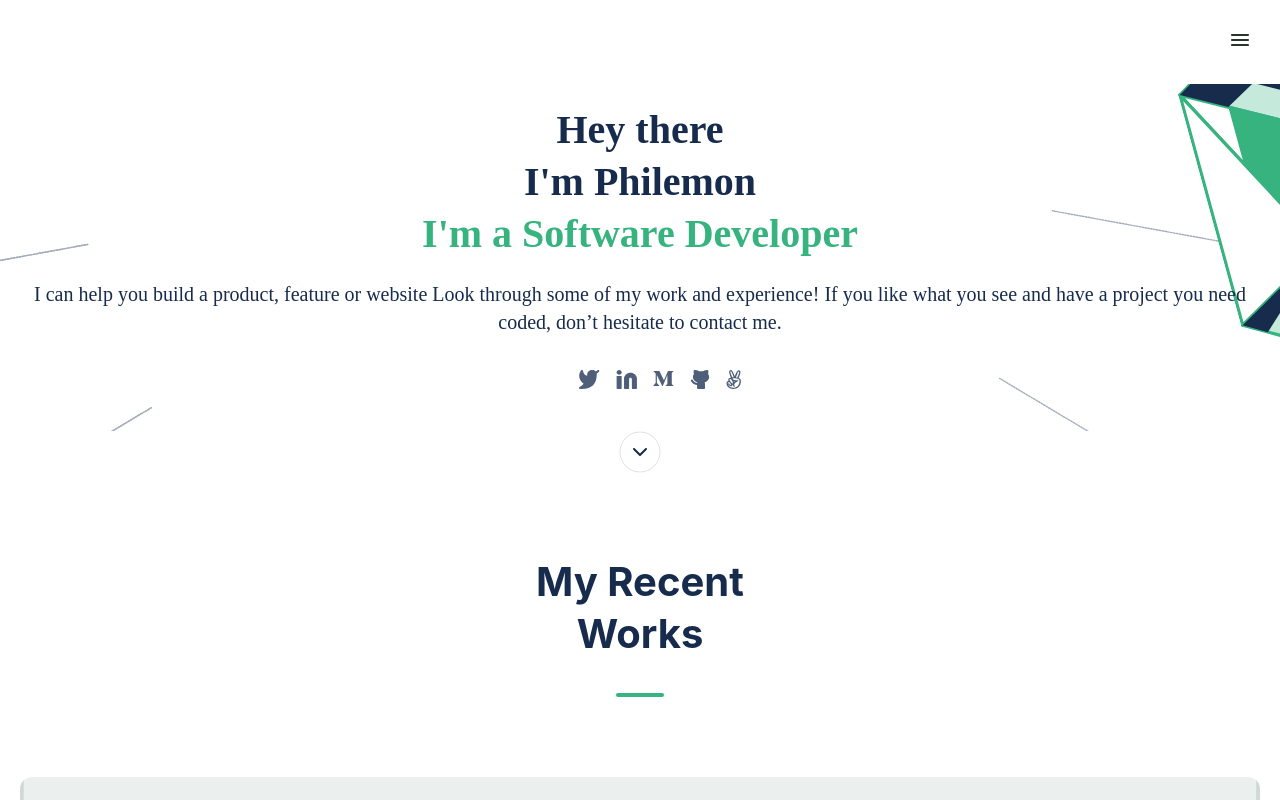
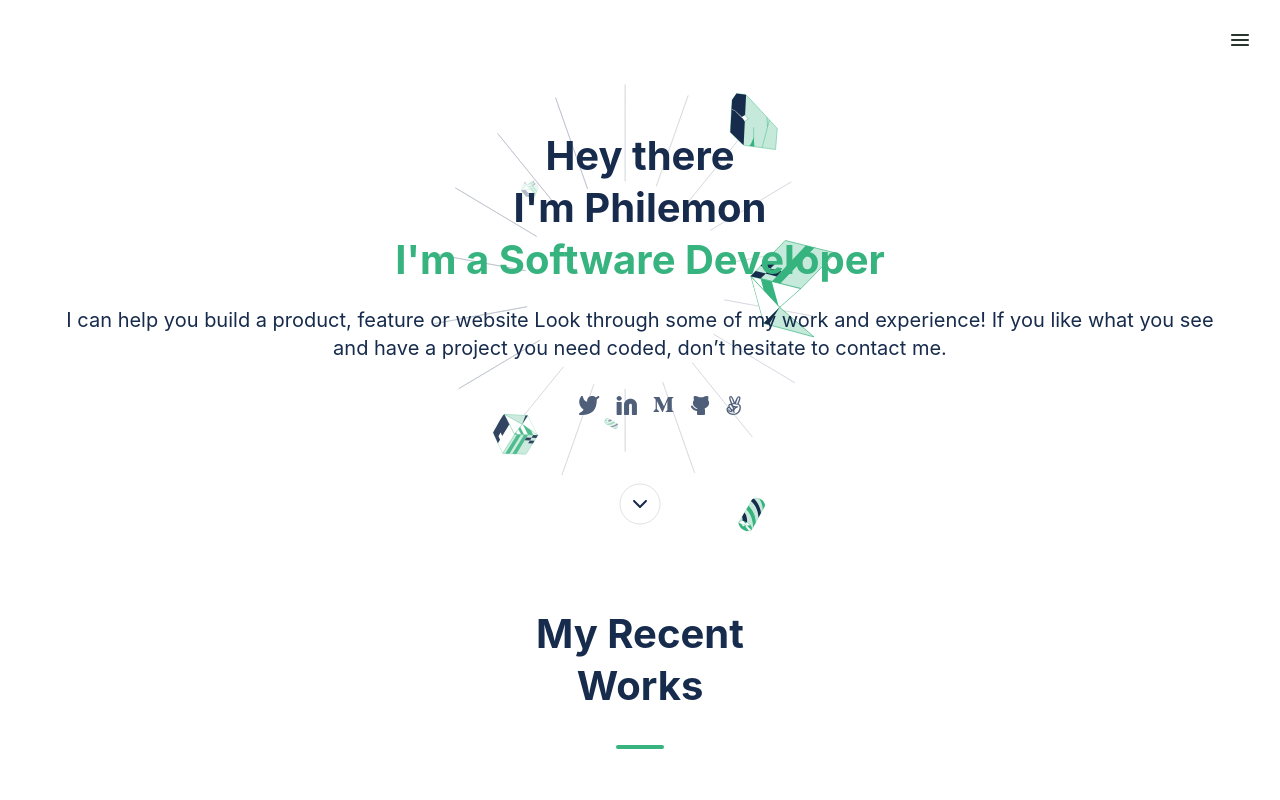
Before and after one commit to KiengPhyl/Portfolio-setup-and-mobile-first1, a website: page index.html in a window 1280 px wide. Shown: the top 800 px of the page. Drawn offline with Linux system fonts and the light colour scheme.

Commit message:
Update style.css

```diff
--- a/index.html
+++ b/index.html
@@ -13,7 +13,7 @@
                 <img src="images/normal-button.svg" alt="Menu">
             </nav>
         </header>
-        <section>
+        <section class="section-container9">
            <div class="headline">
             <h1 class="greetings"> Hey there <br>
                 I'm Philemon <br>
--- a/style.css
+++ b/style.css
@@ -15,9 +15,11 @@
   justify-content: center;
   font-size: 40px;
   line-height: 52px;
+  font-weight: 700px;
   margin-top: unset;
   margin-bottom: unset;
   color: #172b4d;
+  font-family: 'Inter', sans-serif;
 }
 
 .job {
@@ -30,6 +32,7 @@
   line-height: 28px;
   text-align: center;
   color: #172b4d;
+  font-family: 'Inter', sans-serif;
 }
 
 .socials {
@@ -53,11 +56,15 @@
   justify-content: center;
   align-items: center;
   flex-direction: column;
-  padding: 20px;
+  padding: 46px;
   text-align: center;
-  background: url("images/illustrator-mobile.svg") no-repeat center;
-  background-size: cover;
   overflow-y: auto;
+}
+
+.section-container9 {
+  background-image: url("images/illustrator-mobile.svg");
+  background-size: 100% 100%;
+  background-repeat: no-repeat;
 }
 
 .background-image {
```
